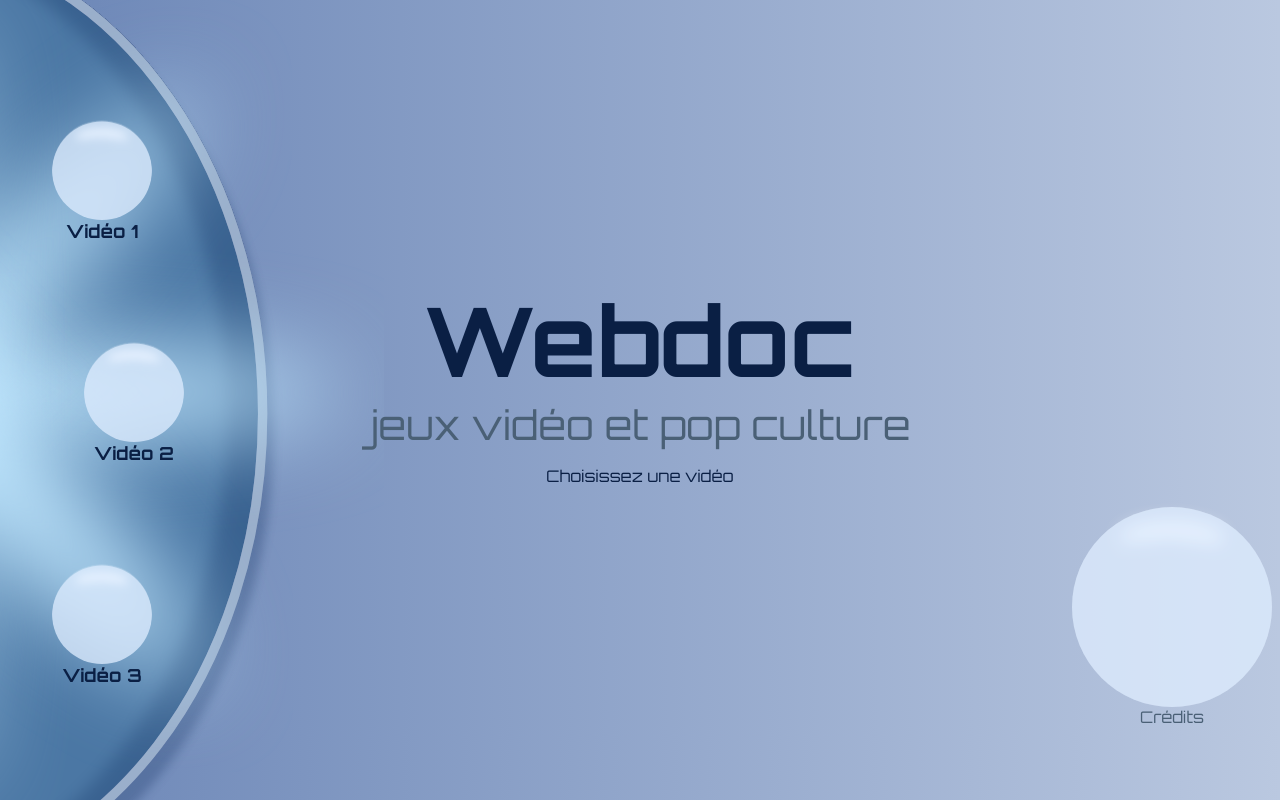
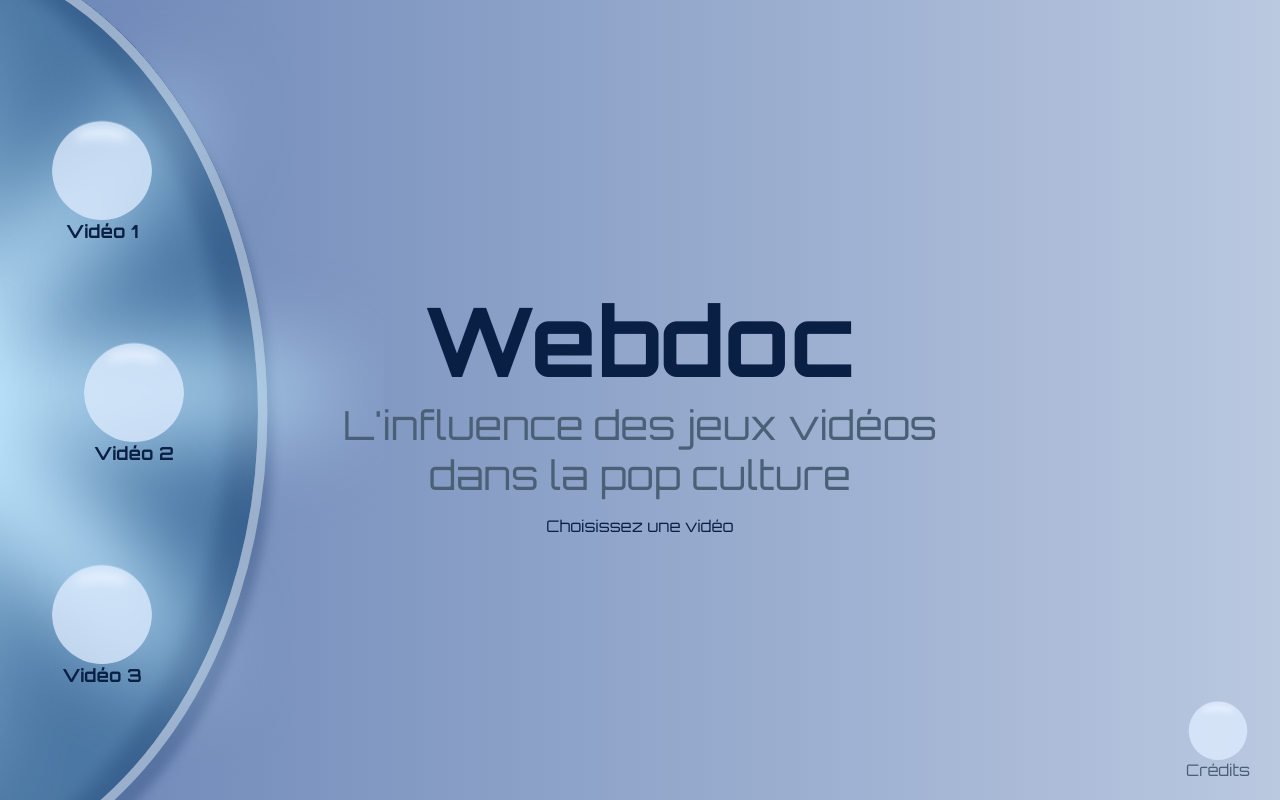
Before and after one commit to Hugopinchemel/Webdoc, a website: page index.html in a window 1280 px wide. Drawn offline with Linux system fonts and the light colour scheme.

Commit message:
Update credits.html structure and improve index.html subtitles; adjust credits button functionality and stylesheet layout

```diff
--- a/index.html
+++ b/index.html
@@ -10,7 +10,8 @@
 <div class="left-background"></div>
 <div class="container">
     <div class="title">Webdoc</div>
-    <div class="subtitle">jeux vidéo et pop culture</div>
+    <div class="subtitle">L'influence des jeux vidéos</div>
+    <div class="subtitle">dans la pop culture</div>
     <p>Choisissez une vidéo</p>
 </div>
 <div class="video-section">
@@ -28,7 +29,7 @@
     </div>
 </div>
 <div class="credits-area">
-    <div class="credits-button">
+    <div class="credits-button" onclick="open('credits.html')">
         <img alt="Crédits" src="./.image/bubble.svg">
         <div class="credits">Crédits</div>
     </div>
--- a/stylesheet.css
+++ b/stylesheet.css
@@ -99,10 +99,9 @@ body {
 }
 
 .credits-area {
-    display: flex;
-    flex-direction: column;
-    align-items: flex-end;
-    justify-content: center;
+    display: block;
+    position: fixed;
+
     bottom: 20px;
     right: 30px;
 }
@@ -110,4 +109,12 @@ body {
 .credits-button{
     display: flex;
     flex-direction: column;
+    align-items: center;
+    justify-content: center;
 }
+
+.credits-button img {
+    width: 60px;
+    height: 60px;
+    cursor: pointer;
+}
```
Also changed, not shown: crédits.html (+3 -3 lines).
